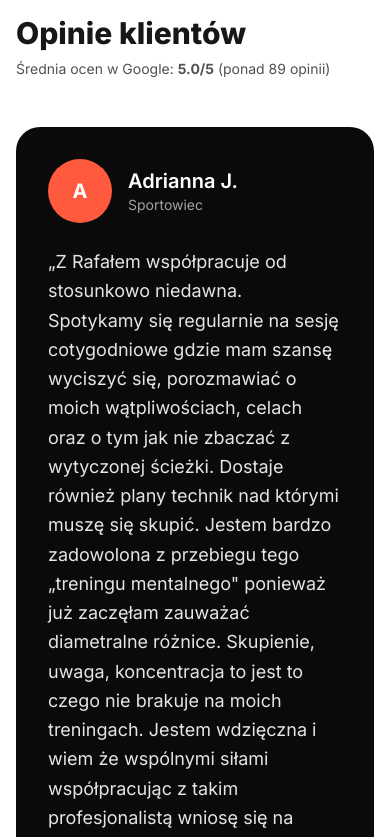
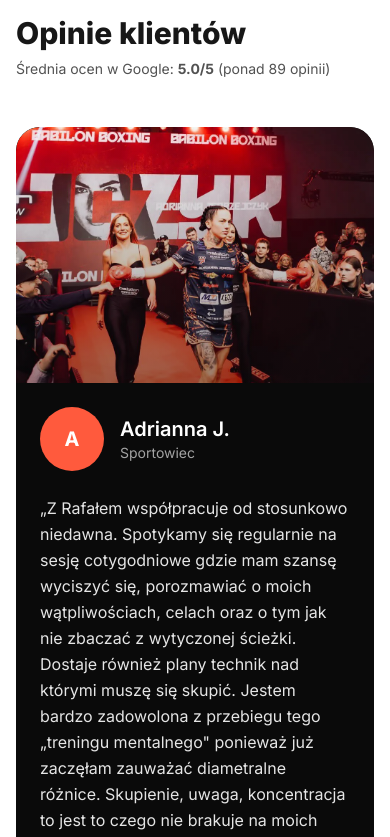
Before and after one commit to technikyvl/MAGIC-LANDING-PAGE-NEW, a Next.js app in the folder MAGICLIFELANDING/: page / in a window 390 px wide. Shown: the part 6640-7477 px from the top of the page. Built offline with nearby package versions, Linux system fonts and the light colour scheme.

Commit message:
Update page.jsx

```diff
--- a/MAGICLIFELANDING/app/page.jsx
+++ b/MAGICLIFELANDING/app/page.jsx
@@ -432,14 +432,14 @@ export default function Page() {
 
           {/* Featured client review */}
           <div className="slow-reveal mt-12 rounded-3xl bg-neutral-950 text-white overflow-hidden">
-            <div className="grid lg:grid-cols-2 gap-0">
+            <div className="grid grid-cols-1 md:grid-cols-2 gap-0">
               {/* Client photo */}
-              <div className="relative h-full overflow-hidden rounded-3xl">
+              <div className="relative h-64 md:h-full overflow-hidden rounded-t-3xl md:rounded-l-3xl md:rounded-tr-none">
                 <Image
                   src="/testimonials/ada-jedrzejczyk.webp"
                   alt="Adrianna Jędrzejczyk — wejście na galę Babilon Boxing"
                   fill
-                  sizes="(min-width:1280px) 720px, 100vw"
+                  sizes="(min-width:768px) 50vw, 100vw"
                   className="object-cover object-center"
                   style={{ objectPosition: 'center 30%' }}
                   priority
@@ -448,7 +448,7 @@ export default function Page() {
               </div>
 
               {/* Client review */}
-              <div className="p-8 lg:p-12 flex flex-col justify-center">
+              <div className="p-6 md:p-8 lg:p-12 flex flex-col justify-center">
                 <div className="flex items-center gap-4 mb-6">
                   <div className="w-16 h-16 rounded-full bg-accent flex items-center justify-center text-white font-bold text-xl">
                     A
@@ -459,7 +459,7 @@ export default function Page() {
                   </div>
                 </div>
 
-                <blockquote className="text-lg leading-relaxed text-neutral-200 mb-6">
+                <blockquote className="text-base md:text-lg leading-relaxed text-neutral-200 mb-6">
                   „Z Rafałem współpracuje od stosunkowo niedawna. Spotykamy się regularnie na sesję cotygodniowe gdzie mam szansę wyciszyć się, porozmawiać o moich wątpliwościach, celach oraz o tym jak nie zbaczać z wytyczonej ścieżki. Dostaje również plany technik nad którymi muszę się skupić. Jestem bardzo zadowolona z przebiegu tego „treningu mentalnego" ponieważ już zaczęłam zauważać diametralne różnice. Skupienie, uwaga, koncentracja to jest to czego nie brakuje na moich treningach. Jestem wdzięczna i wiem że wspólnymi siłami współpracując z takim profesjonalistą wniosę się na najwyższy poziom moich możliwości."
                 </blockquote>
 
```
